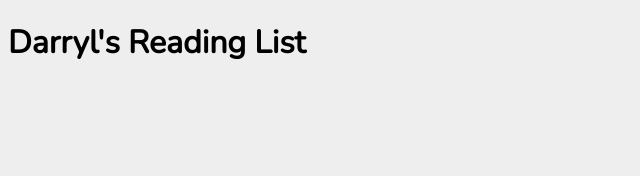
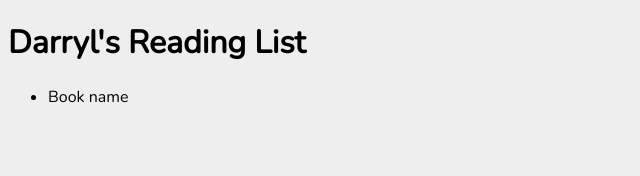
Before and after one commit to darrylmendonez/reading-list, a React (Create React App) app in the folder client/: page / in a window 1280 px wide. Shown: the top 176 px of the page, without its empty margins (0-640 px from the left). Built offline with nearby package versions, Linux system fonts and the light colour scheme; the HTML template or start-up script is replaced by a standard one.

Commit message:
created BookList component

```diff
--- a/client/src/App.js
+++ b/client/src/App.js
@@ -1,10 +1,14 @@
 import React, { Component } from 'react';
+
+// components
+import BookList from "./components/BookList";
 
 class App extends Component {
   render() {
     return (
       <div id="main">
         <h1>Darryl's Reading List</h1>
+        <BookList />
       </div>
     );
   }
--- /dev/null
+++ b/client/src/components/BookList.js
@@ -0,0 +1,15 @@
+import React, { Component } from 'react';
+
+class BookList extends Component {
+  render() {
+    return (
+      <div>
+        <ul id="book-list">
+          <li>Book name</li>
+        </ul>
+      </div>
+    );
+  }
+}
+
+export default BookList;
```
